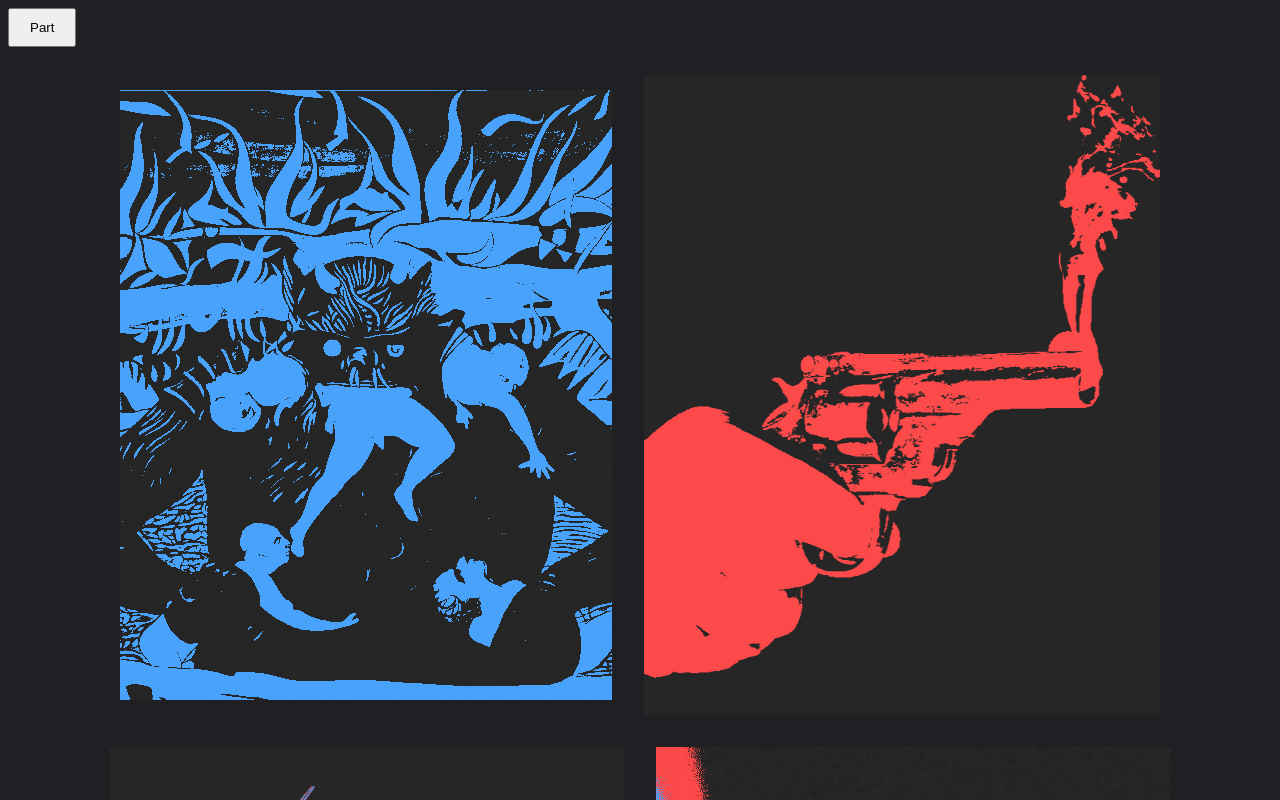
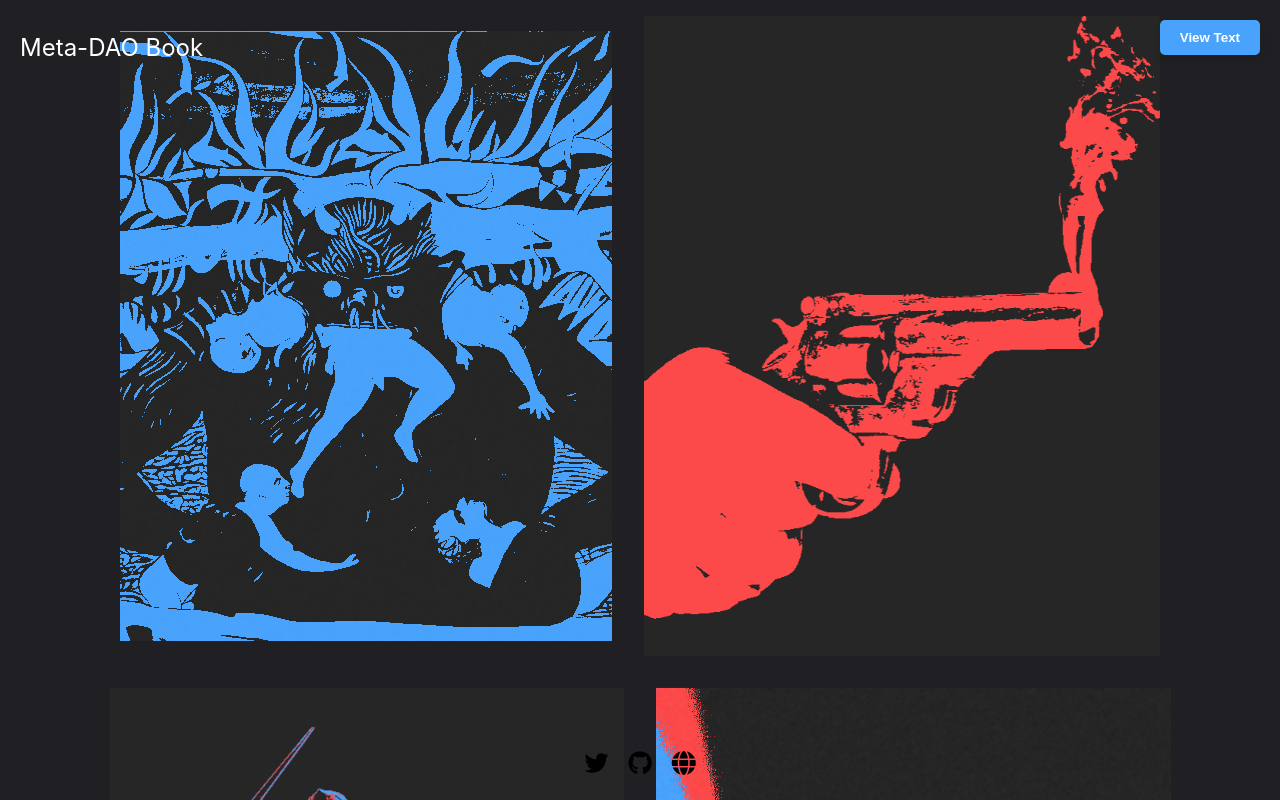
Before and after one commit to bodino/metadaobook.xyz, a SvelteKit app: page / in a window 1280 px wide. Shown: the top 800 px of the page. Built offline with nearby package versions, Linux system fonts and the light colour scheme.

Commit message:
updated icons

```diff
--- a/src/app.html
+++ b/src/app.html
@@ -2,6 +2,11 @@
 <html lang="en">
     <head>
         <meta charset="utf-8" />
+        <link
+            rel="stylesheet"
+            href="https://cdnjs.cloudflare.com/ajax/libs/font-awesome/6.0.0-beta3/css/all.min.css"
+        />
+
         <link rel="icon" href="%sveltekit.assets%/favicon.png" />
         <meta name="viewport" content="width=device-width, initial-scale=1" />
         %sveltekit.head%
--- a/src/routes/+page.svelte
+++ b/src/routes/+page.svelte
@@ -51,9 +51,12 @@
     }
 </script>
 
-<button on:click={toggleParting} class="part-button"
-    >{parted ? "Close" : "Part"}</button
->
+<header class="site-title">
+    Meta-DAO Book
+    <button on:click={toggleParting} class="part-button improved-part-button">
+        {parted ? "Close Text" : "View Text"}
+    </button>
+</header>
 
 <div class="gallery">
     {#each images as image, index (image)}
@@ -77,6 +80,19 @@
         {/if}
     </div>
 </div>
+
+<footer class="site-footer">
+    <a href="your-twitter-link" target="_blank" rel="noopener noreferrer">
+        <i class="fab fa-twitter"></i>
+    </a>
+    <a href="your-github-link" target="_blank" rel="noopener noreferrer">
+        <i class="fab fa-github"></i>
+    </a>
+    <a href="your-website-link" target="_blank" rel="noopener noreferrer">
+        <i class="fas fa-globe"></i>
+        <!-- You can replace this with a custom icon if needed -->
+    </a>
+</footer>
 
 <style>
     .part-button {
@@ -145,4 +161,91 @@
         display: block; /* Ensures img element doesn't add extra space below */
         backface-visibility: hidden; /* Prevents flickering on rotation */
     }
+
+    .site-footer {
+        display: flex;
+        justify-content: center;
+        align-items: center;
+        gap: 20px;
+    }
+
+    .site-footer a {
+        color: #49a3fc; /* Twitter blue color, change it to match your design */
+        font-size: 2rem; /* Icon size, adjust as needed */
+        transition: color 0.3s ease;
+    }
+
+    .site-footer a:hover {
+        color: #fc4949; /* Lighter blue for hover effect, adjust as needed */
+    }
+
+    /* If you have a specific custom icon for the website, use this */
+    .custom-website-icon {
+        font-size: 0; /* Hide the text for screen readers */
+        background: url("path-to-your-custom-website-icon.png") no-repeat center
+            center;
+        background-size: contain;
+        display: inline-block;
+        width: 2rem; /* Match the font-size of other icons */
+        height: 2rem; /* Match the font-size of other icons */
+    }
+
+    .site-footer {
+        position: fixed; /* Fixed position to keep footer at the bottom */
+        bottom: 10px; /* Aligns the footer at the bottom */
+        left: 0; /* Aligns the footer to the left */
+        width: 100%; /* Ensures the footer extends across the full width of the viewport */
+        display: flex;
+        justify-content: center; /* Centers the icons horizontally */
+        align-items: center; /* Centers the icons vertically */
+        gap: 20px; /* Adjust the space between icons as needed */
+        padding: 10px 0; /* Adds some padding above and below the icons */
+        background: transparent; /* No background for a floating effect */
+        z-index: 1000; /* Ensures the footer is above other content */
+    }
+
+    .site-footer a {
+        color: inherit; /* Inherits the color from the parent or you can set a specific color */
+        text-decoration: none; /* Removes underline from links */
+    }
+
+    .site-footer i {
+        font-size: 24px; /* Adjust icon size as needed */
+        transition: transform 0.3s ease; /* Smooth transformation on hover */
+    }
+
+    .site-footer i:hover {
+        transform: scale(1.1); /* Slightly enlarges the icon on hover */
+    }
+
+    /* Title styling */
+    .site-title {
+        position: fixed; /* Keeps the title and button visible */
+        top: 20px; /* Adjust as needed */
+        left: 20px; /* Adjust as needed */
+        right: 20px; /* Extends the header across the top */
+        display: flex; /* Aligns title and button in the same row */
+        justify-content: space-between; /* Separates title and button */
+        align-items: center; /* Centers items vertically */
+        font-size: 24px; /* Adjust as needed */
+        color: #fff; /* Adjust as needed */
+        font-family: -apple-system, BlinkMacSystemFont, "Segoe UI", Roboto,
+            Helvetica, Arial, sans-serif, "Apple Color Emoji", "Segoe UI Emoji"; /* Your specified font family */
+        z-index: 1010; /* Ensures visibility over other elements */
+    }
+
+    /* Improved Part button styling */
+    .improved-part-button {
+        background-color: #49a3fc; /* A visually appealing color */
+        color: #fff; /* Contrasting text color for readability */
+        border: none; /* Removes default border */
+        border-radius: 5px; /* Rounded corners for a modern look */
+        box-shadow: 0 4px 6px rgba(0, 0, 0, 0.1); /* Adds a subtle shadow for depth */
+        font-weight: bold; /* Makes the button text stand out */
+        cursor: pointer; /* Changes cursor to pointer on hover over button */
+    }
+
+    .improved-part-button:hover {
+        background-color: #fc4949; /* Color change on hover for interactive feel */
+    }
 </style>
```
Lines whose indentation alone changed are shown as unchanged.
